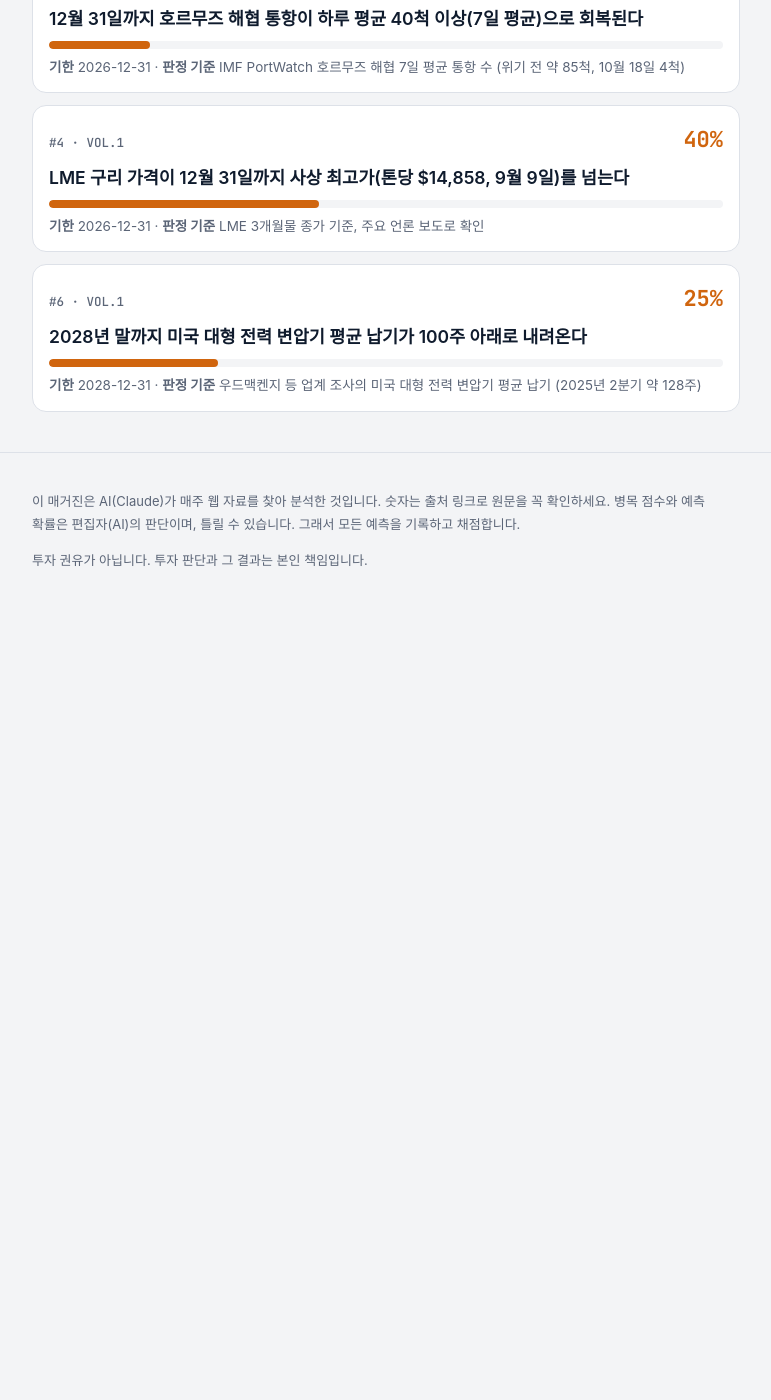
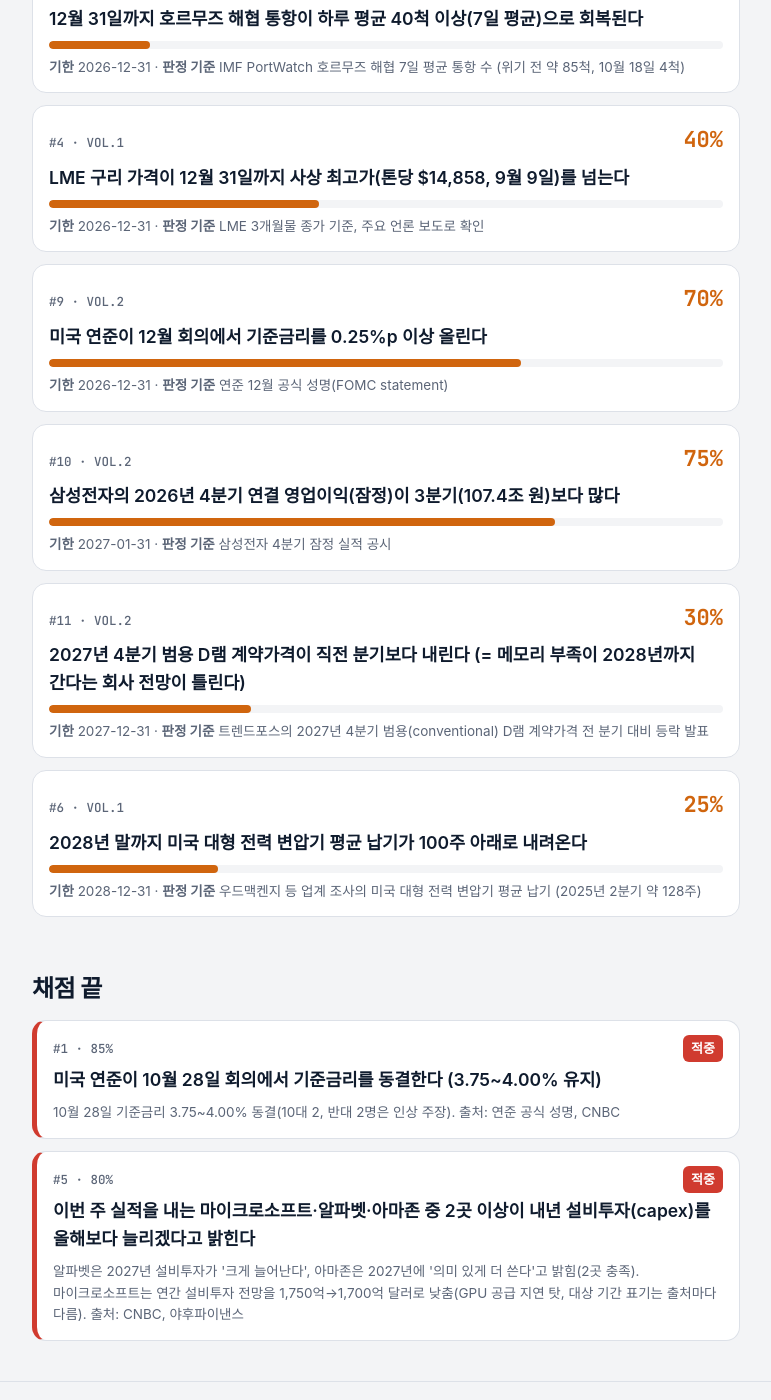
Before and after one commit to JunKimKR/bottleneck-radar, a Jekyll site: the page built from ledger.html, in a window 1280 px wide and 1400 px high, scrolled down 1173 px. Shown: the whole window, without its empty margins (254-1025 px from the left). Built offline with Jekyll 4.4.1, drawn with Linux system fonts in a browser that asks for light colours; some web fonts are replaced; before the commit the page ends 1803 px from its top, so only the background shows below that; some of the changed text lies outside the part shown.

```diff
--- a/_data/predictions.yml
+++ b/_data/predictions.yml
@@ -7,9 +7,9 @@
   prob: 85
   deadline: 2026-10-29
   criteria: "연준 공식 성명(FOMC statement)"
-  status: open
-  result: ""
-  resolved_in:
+  status: hit
+  result: "10월 28일 기준금리 3.75~4.00% 동결(10대 2, 반대 2명은 인상 주장). 출처: 연준 공식 성명, CNBC"
+  resolved_in: 2
 - id: 2
   issue: 1
   made: 2026-10-24
@@ -47,9 +47,9 @@
   prob: 80
   deadline: 2026-10-31
   criteria: "각 회사 실적 발표·컨퍼런스콜 내용을 다룬 주요 언론 보도"
-  status: open
-  result: ""
-  resolved_in:
+  status: hit
+  result: "알파벳은 2027년 설비투자가 '크게 늘어난다', 아마존은 2027년에 '의미 있게 더 쓴다'고 밝힘(2곳 충족). 마이크로소프트는 연간 설비투자 전망을 1,750억→1,700억 달러로 낮춤(GPU 공급 지연 탓, 대상 기간 표기는 출처마다 다름). 출처: CNBC, 야후파이낸스"
+  resolved_in: 2
 - id: 6
   issue: 1
   made: 2026-10-24
@@ -60,3 +60,53 @@
   status: open
   result: ""
   resolved_in:
+- id: 7
+  issue: 2
+  made: 2026-11-01
+  claim: "엔비디아가 11월 실적 발표에서 제시하는 다음 분기 매출 전망(가이던스 중간값)이 이번 분기 실제 매출보다 10% 이상 높다"
+  prob: 55
+  deadline: 2026-11-30
+  criteria: "엔비디아 공식 실적 보도자료의 다음 분기 매출 전망 중간값 ÷ 이번 분기 매출"
+  status: open
+  result: ""
+  resolved_in:
+- id: 8
+  issue: 2
+  made: 2026-11-01
+  claim: "브렌트유가 11월 30일 종가 기준 배럴당 100달러 아래로 내려온다 (10월 30일 약 113달러)"
+  prob: 20
+  deadline: 2026-11-30
+  criteria: "11월 30일 브렌트유 근월물 종가 (Investing.com 등 2곳 이상)"
+  status: open
+  result: ""
+  resolved_in:
+- id: 9
+  issue: 2
+  made: 2026-11-01
+  claim: "미국 연준이 12월 회의에서 기준금리를 0.25%p 이상 올린다"
+  prob: 70
+  deadline: 2026-12-31
+  criteria: "연준 12월 공식 성명(FOMC statement)"
+  status: open
+  result: ""
+  resolved_in:
+- id: 10
+  issue: 2
+  made: 2026-11-01
+  claim: "삼성전자의 2026년 4분기 연결 영업이익(잠정)이 3분기(107.4조 원)보다 많다"
+  prob: 75
+  deadline: 2027-01-31
+  criteria: "삼성전자 4분기 잠정 실적 공시"
+  status: open
+  result: ""
+  resolved_in:
+- id: 11
+  issue: 2
+  made: 2026-11-01
+  claim: "2027년 4분기 범용 D램 계약가격이 직전 분기보다 내린다 (= 메모리 부족이 2028년까지 간다는 회사 전망이 틀린다)"
+  prob: 30
+  deadline: 2027-12-31
+  criteria: "트렌드포스의 2027년 4분기 범용(conventional) D램 계약가격 전 분기 대비 등락 발표"
+  status: open
+  result: ""
+  resolved_in:
```
Also changed, not shown: _posts/2026-11-01-vol2.md (added, +183 -0 lines), tools/specs/2026-11-01.json (added, +163 -0 lines), _includes/charts/2026-11-01-capex.svg (added), _includes/charts/2026-11-01-cowos.svg (added), _includes/charts/2026-11-01-relief.svg (added), _includes/charts/2026-11-01-thermo.svg (added).
